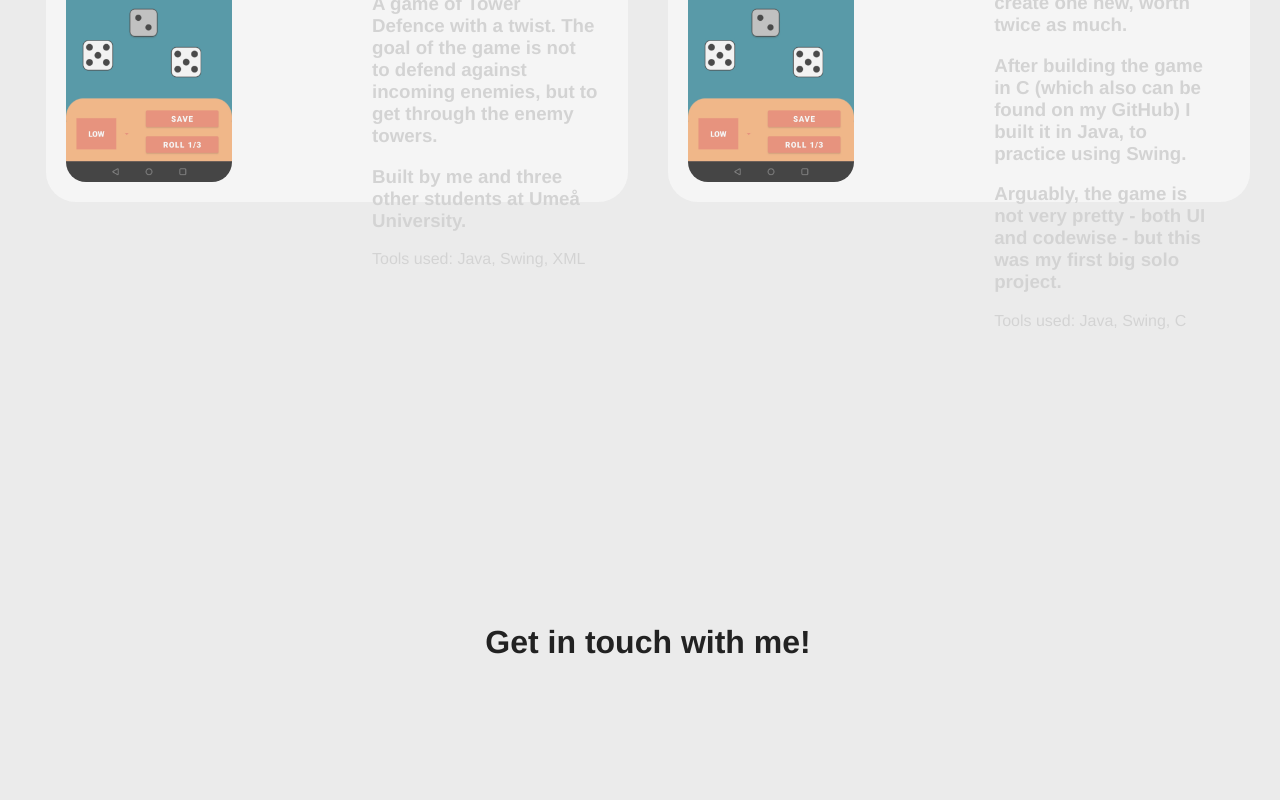
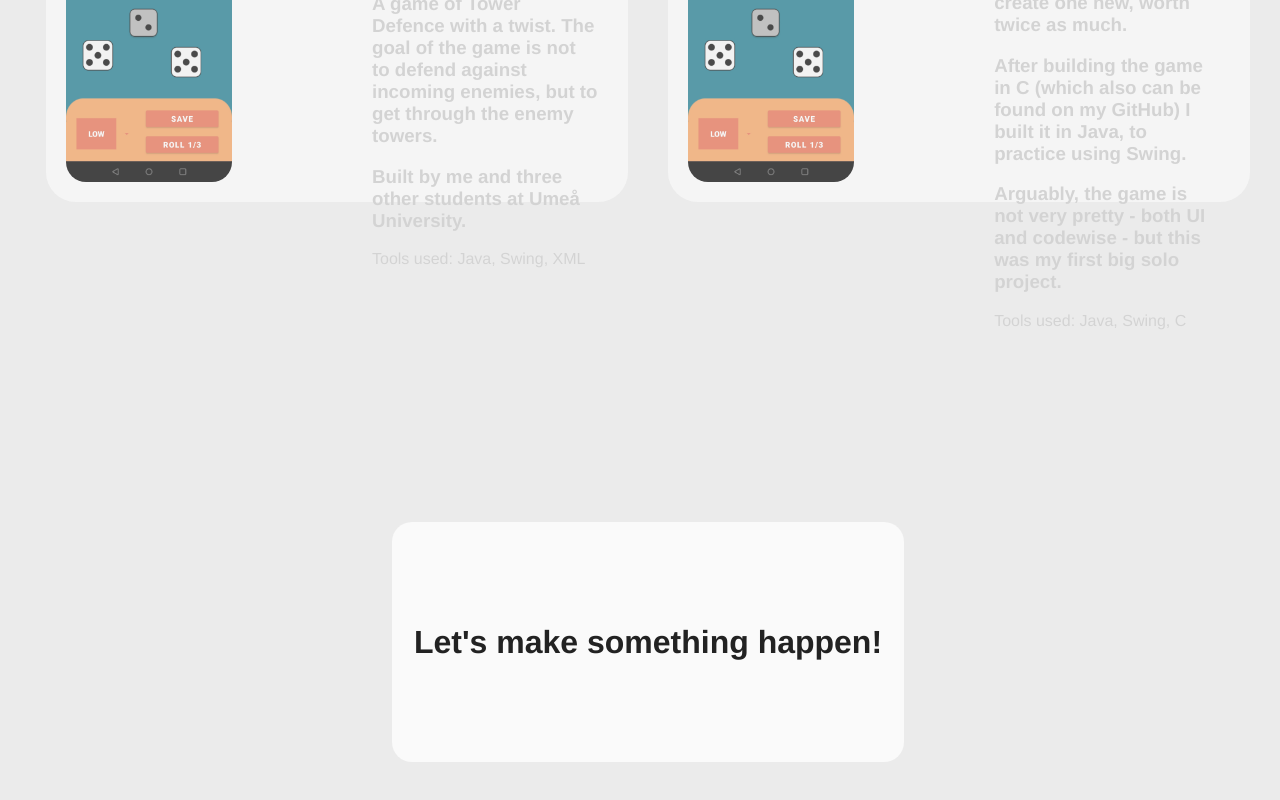
Before and after one commit to arvidbt/portfolio, a Vue app: page / in a window 1280 px wide. Shown: the part 3606-4406 px from the top of the page. Built offline with nearby package versions, Linux system fonts and the light colour scheme.

Commit message:
new day new javascript

```diff
--- a/src/components/GetInTouch.vue
+++ b/src/components/GetInTouch.vue
@@ -1,12 +1,15 @@
 <template>
-    <div class=container>
-        <h1 style="color: var(--text-primary-color)">Get in touch with me!</h1>
+    <div class="container">
+        <div class="contact-container">
+            <h1>Let's make something happen!</h1>
+        </div>
     </div>
 </template>
 
 <script>
 export default {
     name: 'ExperiencesPage',
+
 }
 
 </script>
@@ -23,4 +26,48 @@ export default {
     height: 100vh;
 
 }
+
+.contact-container {
+    color: var(--text-primary-color);
+    display: flex;
+    align-items: center;
+    justify-content: center;
+    width: 40vw;
+    height: 30vh;
+    background-color: var(--background-color-secondary);
+    border-radius: 20px;
+    animation: wipe-enter 1s 1;
+}
+
+@media (prefers-reduced-motion: no-preference) {
+  .contact-animation {
+    animation: wipe-enter 1s 1;
+  }
+}
+
+@keyframes wipe-enter {
+	0% {
+		transform: scale(0, .025);
+	}
+	50% {
+		transform: scale(1, .025);
+	}
+}
+
+/* .cssanimation, .cssanimation span {
+    animation-duration: 1.5s;
+    animation-fill-mode: both;
+}
+
+.cssanimation span { display: inline-block }
+
+.fadeInBottom { animation-name: fadeInBottom }
+
+@keyframes fadeInBottom {
+    from {
+        opacity: 0;
+        transform: translateY(100%);
+    }
+    to { opacity: 1 }
+} */
 </style>
```
